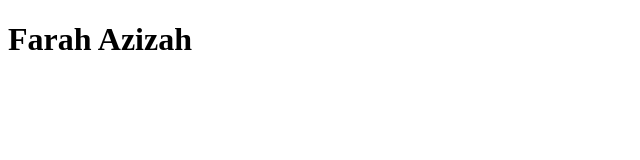
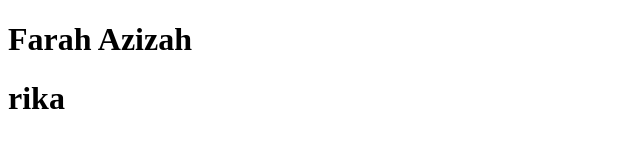
Before and after one commit to aiurszh/belajar-github, a plain HTML site: page index.html in a window 1280 px wide. Shown: the whole page, without its empty margins (0-640 px from the left). Drawn offline with Linux system fonts and the light colour scheme.

Commit message:
halo farahh

```diff
--- a/index.html
+++ b/index.html
@@ -7,5 +7,6 @@
 </head>
 <body>
     <h1>Farah Azizah</h1>
+    <h1>rika</h1>
 </body>
 </html>
```
